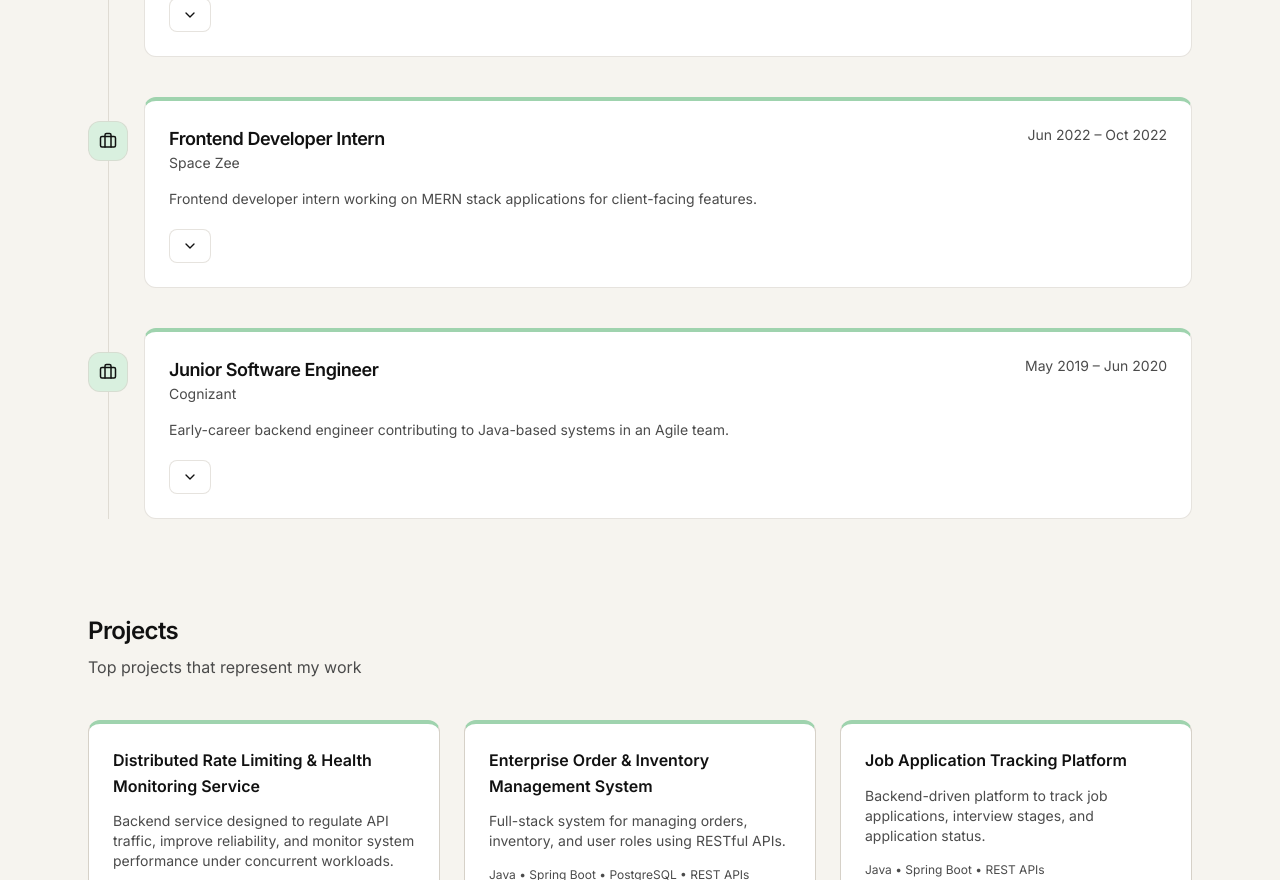
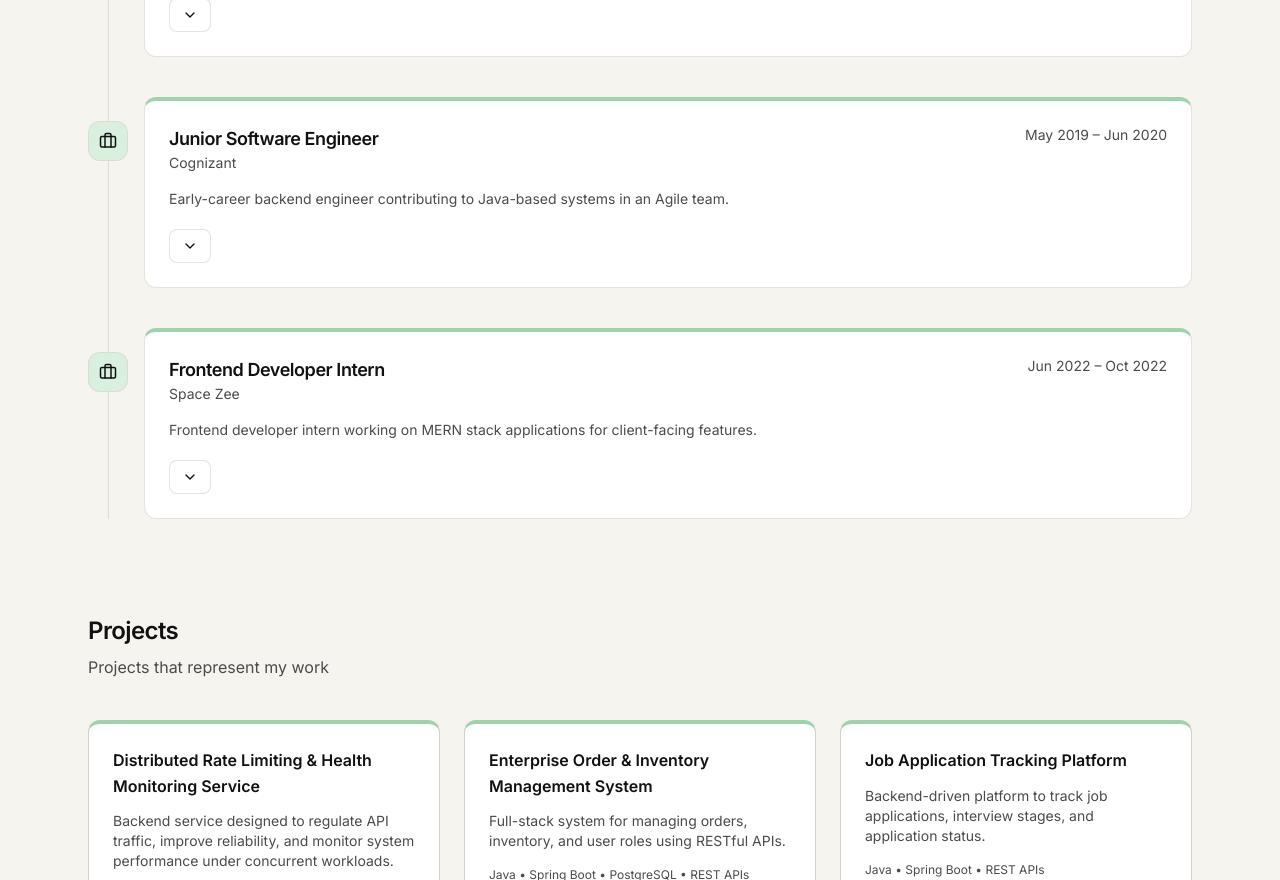
Before and after one commit to Sparky1505/my-portfolio, a React (Vite) app: page / in a window 1280 px wide. Shown: the part 1120-2000 px from the top of the page. Built offline with nearby package versions, Linux system fonts and the light colour scheme.

Commit message:
Profile card and experience section update

```diff
--- a/src/data/profile.ts
+++ b/src/data/profile.ts
@@ -143,6 +143,19 @@ experience: [
     ],
     tags: ["React", "JavaScript", "REST APIs"],
   },
+    {
+    company: "Cognizant",
+    role: "Junior Software Engineer",
+    dates: "May 2019 – Jun 2020",
+    summary:
+      "Early-career backend engineer contributing to Java-based systems in an Agile team.",
+    bullets: [
+      "Implemented backend features and data validations using Java and SQL.",
+      "Assisted in resolving defects and delivering enhancements across development and testing cycles.",
+      "Used JIRA to track issues and support iterative feature delivery in an Agile environment."
+    ],
+    tags: ["Java", "SQL", "Agile", "JIRA"],
+  },
 
   {
     company: "Space Zee",
@@ -158,19 +171,7 @@ experience: [
     tags: ["React", "Node.js", "Express", "MongoDB"],
   },
 
-  {
-    company: "Cognizant",
-    role: "Junior Software Engineer",
-    dates: "May 2019 – Jun 2020",
-    summary:
-      "Early-career backend engineer contributing to Java-based systems in an Agile team.",
-    bullets: [
-      "Implemented backend features and data validations using Java and SQL.",
-      "Assisted in resolving defects and delivering enhancements across development and testing cycles.",
-      "Used JIRA to track issues and support iterative feature delivery in an Agile environment."
-    ],
-    tags: ["Java", "SQL", "Agile", "JIRA"],
-  },
+
 ],
 
 
--- a/src/sections/Hero.tsx
+++ b/src/sections/Hero.tsx
@@ -25,7 +25,7 @@ export default function Hero() {
             </div>
 
             <p className="mt-6 text-lg text-inkMuted">
-               Junior full-stack engineer focused on building reliable APIs and clean, maintainable user interfaces.<br/>
+               Full-stack engineer focused on building reliable APIs and clean, maintainable user interfaces.<br/>
 React + TypeScript, Spring Boot, AWS, PostgreSQL.
             </p>
 
--- a/src/sections/Projects.tsx
+++ b/src/sections/Projects.tsx
@@ -8,7 +8,7 @@ export default function Projects() {
     <Section
       id="projects"
       title="Projects"
-      subtitle="Top projects that represent my work"
+      subtitle="Projects that represent my work"
     >
       <div className="grid gap-6 md:grid-cols-3">
         {top.map((p) => (
```
